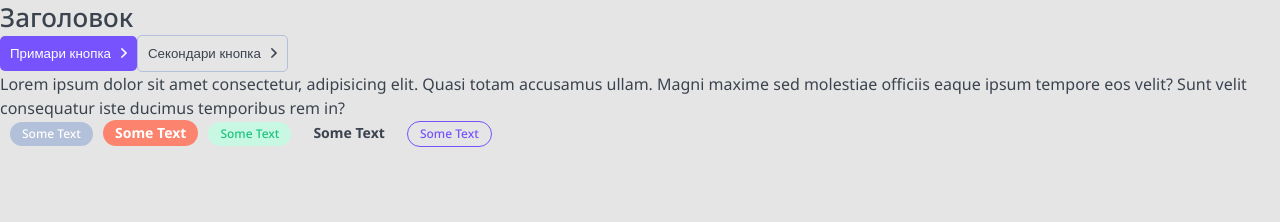
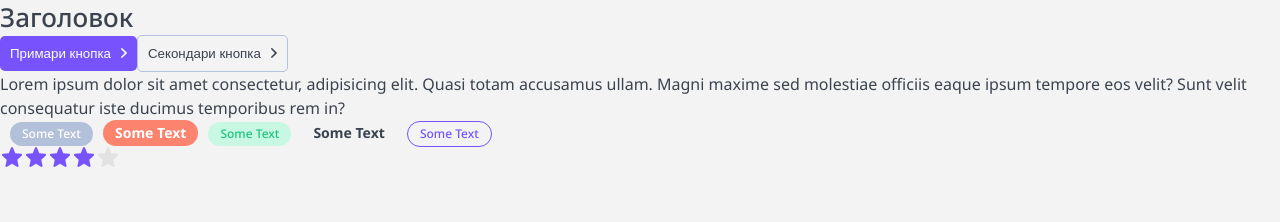
Before and after one commit to yatolstoy/next-js-course, a Next.js app: page / in a window 1280 px wide. Shown: the top 222 px of the page. Built offline with nearby package versions, Linux system fonts and the light colour scheme.

Commit message:
add: rating component

```diff
--- /dev/null
+++ b/components/Rating/Rating.module.css
@@ -0,0 +1,12 @@
+.star {
+	box-sizing: content-box;
+	padding: 0 2px;
+}
+
+.filled {
+	fill: var(--primary);
+}
+
+.editable {
+	cursor: pointer;
+}
--- /dev/null
+++ b/components/Rating/Rating.tsx
@@ -0,0 +1,63 @@
+import { RatingProps } from './Rating.props'
+import cn from 'classnames';
+import styles from './Rating.module.css';
+import StarIcon from './Star.svg'
+import { useEffect, useState, KeyboardEvent } from 'react';
+
+export const Rating = ({rating, changeRating, isChangable = false, ...props}: RatingProps): JSX.Element => {
+	const [ratingArray, changeRatingArray] = useState<JSX.Element[]>(new Array(5).fill(<></>));
+
+	useEffect(() => {
+		constructRating(rating);
+	// constructRating will be using in another functions
+	// eslint-disable-next-line react-hooks/exhaustive-deps
+	}, [rating]);
+
+	const constructRating = (currentRating: number) => {
+		const updatedArray = ratingArray.map((_: JSX.Element, i: number): JSX.Element => {
+			return (
+					<StarIcon
+						key={i}
+						className={cn(styles.star, [{
+							[styles.filled]: currentRating > i,
+							[styles.editable]: isChangable,
+						}])}
+						onMouseEnter={() => changeDisplay(i + 1)}
+						onMouseLeave={() => changeDisplay(rating)}
+						onClick={() => onClick(i+1)}
+						tabIndex={isChangable ? 0 : -1}
+						onKeyDown={(e: KeyboardEvent<SVGAElement>) => isChangable && handleSpace(e, i + 1)}
+					/>
+			)
+		});
+
+		const changeDisplay = (rating: number) => {
+			if(!isChangable) {
+				return;
+			}
+			constructRating(rating);
+		}
+
+		const onClick = (rating: number) => {
+			if(!isChangable || !changeRating) {
+				return;
+			}
+			changeRating(rating);
+		}
+
+		const handleSpace = (e: KeyboardEvent<SVGAElement>, rating: number) => {
+			if(e.code !== "Space" || !changeRating) {
+				return;
+			}
+			changeRating(rating);
+		}
+
+		return changeRatingArray(updatedArray);
+	}
+
+	return (
+		<div {...props}>
+			{ ratingArray.map((el, i) => (<span key={i}>{el}</span>)) }
+		</div>
+	)
+}
--- a/components/index.ts
+++ b/components/index.ts
@@ -2,3 +2,4 @@
 export * from "./Button/Button";
 export * from "./P/P";
 export * from "./Tag/Tag";
+export * from "./Rating/Rating";
--- a/package.json
+++ b/package.json
@@ -22,6 +22,7 @@
     "@types/react-dom": "18.0.0",
     "eslint": "8.13.0",
     "eslint-config-next": "12.1.4",
+    "eslint-plugin-react-hooks": "^4.3.0",
     "stylelint": "^14.6.1",
     "stylelint-config-standard": "^25.0.0",
     "stylelint-order": "^5.0.0",
--- a/pages/index.tsx
+++ b/pages/index.tsx
@@ -1,9 +1,10 @@
 import type { NextPage } from 'next'
-import { Button, Htag, P, Tag } from '../components';
-
-import styles from '../styles/Home.module.css'
+import { useState } from 'react';
+import { Button, Htag, P, Rating, Tag } from '../components';
 
 const Home: NextPage = () => {
+  const [rating, changeRating] = useState(4);
+
   return (
     <>
       <Htag tag="h1">Заголовок</Htag>
@@ -15,6 +16,7 @@
       <Tag size='sm' color='green'>Some Text</Tag>
       <Tag size='md' color='ghost'>Some Text</Tag>
       <Tag size='sm' color='primary'>Some Text</Tag>
+      <Rating rating={rating} isChangable={true} changeRating={ changeRating } />
     </>
   )
 }
--- a/styles/globals.css
+++ b/styles/globals.css
@@ -28,5 +28,5 @@
 	--red: #FC836D;
 	--green-light: #C8F8E4;
 	--gray: #B3C0D9;
-	--gray-light: #E5E5E5;
+	--gray-light: #F3F3F3;
 }
```
Also changed, not shown: components/Rating/Rating.props.ts (added, +8 -0 lines), .eslintrc.json, components/Rating/Star.svg (added), 1 other file (tests, documents, lock files or other folders).
